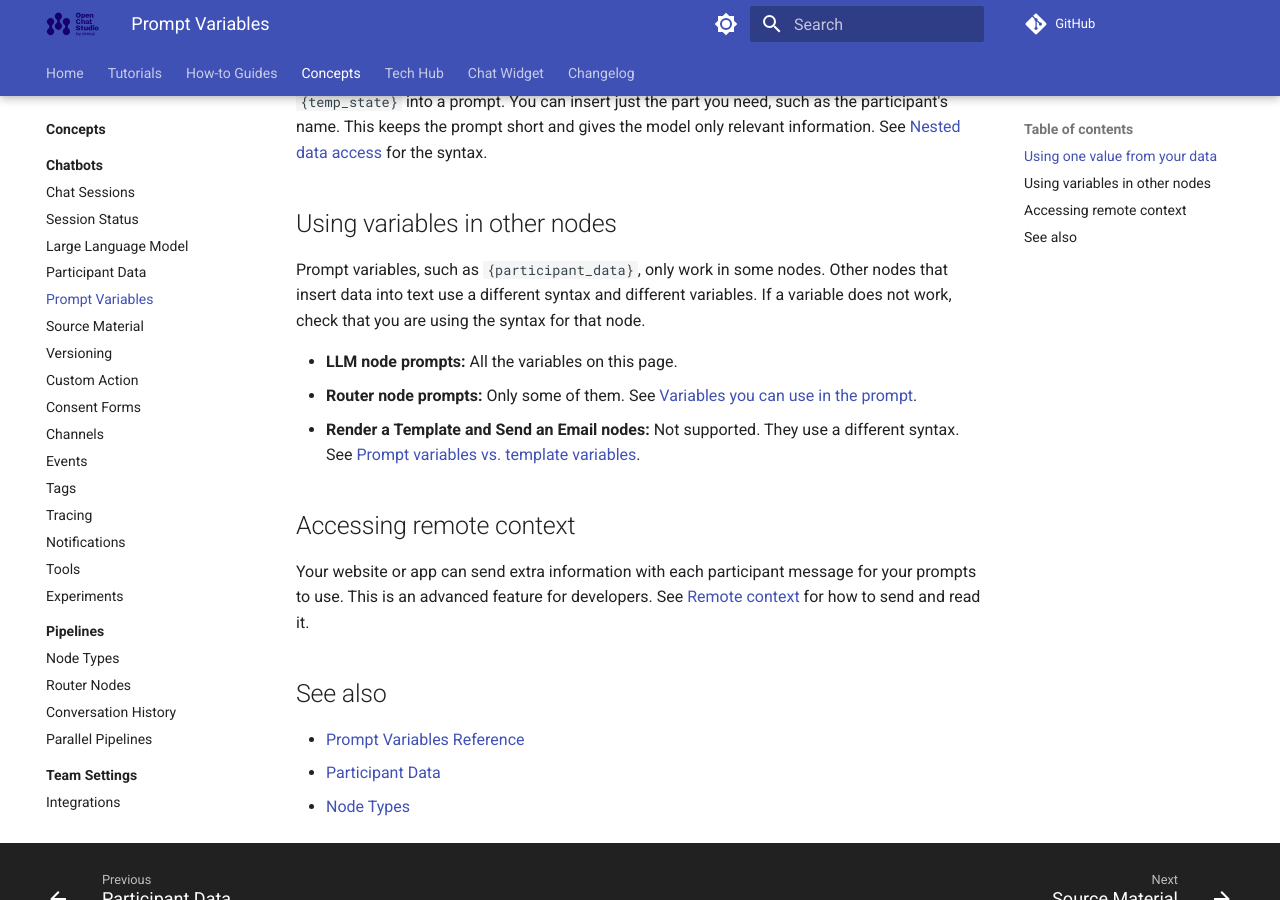
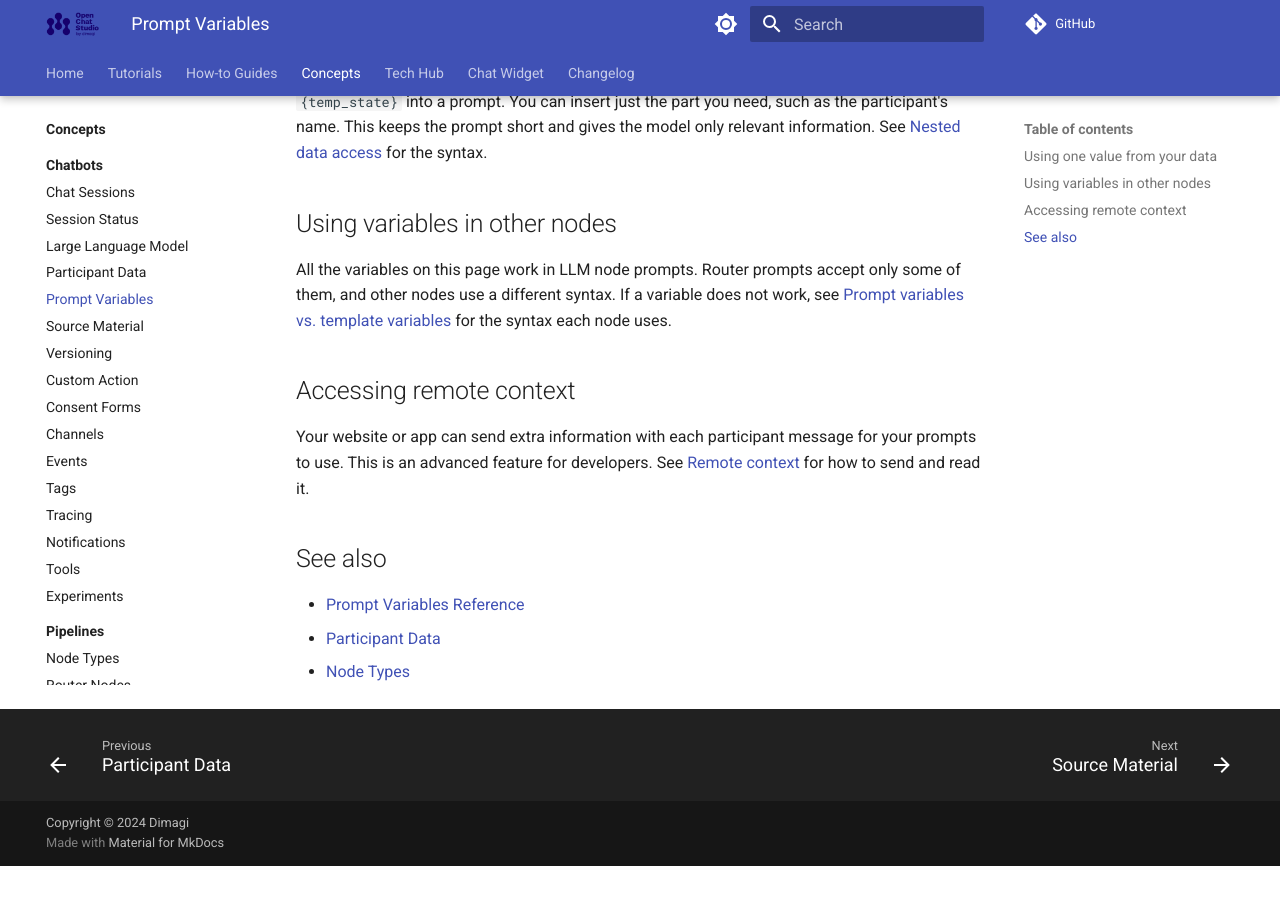
Before and after one commit to dimagi/open-chat-studio-docs, an MkDocs documentation site: the page built from docs/concepts/prompt_variables.md, in a window 1280 px wide and 900 px high, scrolled down 993 px. Built offline with MkDocs 1.6.1 and Material for MkDocs 9.7.7, drawn with Linux system fonts in a browser that asks for light colours; a script that is not in the unit is left out; comment, search, counter and statistics services are not loaded; after the commit the page ends 1859 px from its top, so only the background shows below that.

Commit message:
Review fixes - small

```diff
--- a/docs/concepts/prompt_variables.md
+++ b/docs/concepts/prompt_variables.md
@@ -41,13 +41,9 @@ See [Nested data access](../tech-hub/prompt_variables.md#nested-data-access) for
 
 ## Using variables in other nodes
 
-Prompt variables, such as `{participant_data}`, only work in some nodes.
-Other nodes that insert data into text use a different syntax and different variables.
-If a variable does not work, check that you are using the syntax for that node.
-
-- **LLM node prompts:** All the variables on this page.
-- **Router node prompts:** Only some of them. See [Variables you can use in the prompt](../how-to/routers/llm_router.md#variables-you-can-use-in-the-prompt).
-- **Render a Template and Send an Email nodes:** Not supported. They use a different syntax. See [Prompt variables vs. template variables](../tech-hub/prompt_variables.md#prompt-variables-vs-template-variables).
+All the variables on this page work in LLM node prompts.
+Router prompts accept only some of them, and other nodes use a different syntax.
+If a variable does not work, see [Prompt variables vs. template variables](../tech-hub/prompt_variables.md#prompt-variables-vs-template-variables) for the syntax each node uses.
 
 ## Accessing remote context
 
```
Also changed, not shown: docs/tech-hub/prompt_variables.md (+1 -1 lines).
